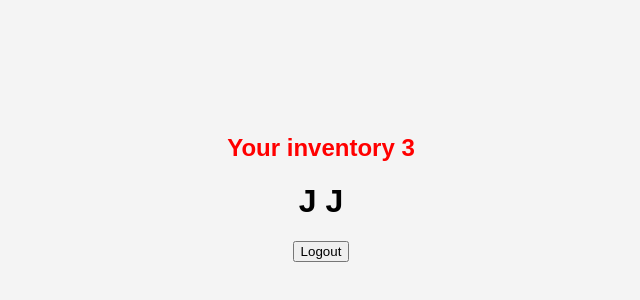
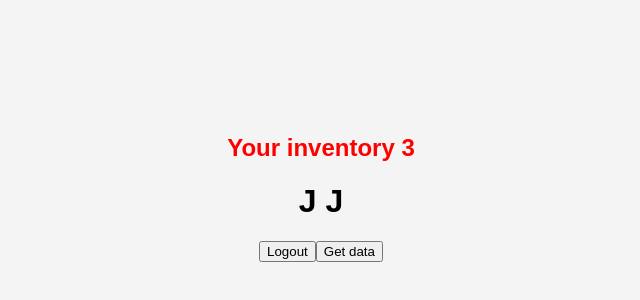
Before and after one commit to Cjunk/HOME-INVENTORY, a React (Create React App) app in the folder client/: page /test in a window 1280 px wide. Shown: the part 212-512 px from the top of the page, without its empty margins (319-959 px from the left). Built offline with nearby package versions, Linux system fonts and the light colour scheme; sample sign-in values are in the browser's storage.

Commit message:
Took out the proxy as the session cookie wasnt being saved. have tested extracting data from the database and finally got it working!. Tested on IPAD too and it works

```diff
--- a/client/package.json
+++ b/client/package.json
@@ -20,7 +20,7 @@
     "test": "react-scripts test",
     "eject": "react-scripts eject"
   },
-  "proxy": "https://192.168.1.23:3001",
+
   "eslintConfig": {
     "extends": [
       "react-app",
@@ -40,6 +40,7 @@
     ]
   },
   "devDependencies": {
+    "@babel/plugin-proposal-private-property-in-object": "^7.21.11",
     "@babel/plugin-transform-optional-catch-binding": "^7.23.4",
     "dotenv": "^16.4.0"
   }
--- a/client/src/Components/login.js
+++ b/client/src/Components/login.js
@@ -1,7 +1,6 @@
 import React, { useState } from 'react';
 import './styles/login.css';
 import axios from 'axios'; // Import Axios
-const serverIP = '192.168.1.23'; // Replace with your server's IP address
 // public ip http://112.141.11.237/
 function LoginForm({ setLogin }) {
     const [username, setUsername] = useState('');
@@ -16,7 +15,7 @@ function LoginForm({ setLogin }) {
             password: password,
         };
         try {
-            const response = await axios.post(`/login`, payload, {
+            const response = await axios.post(`${process.env.REACT_APP_EXPRESS_SERVER_URL}/login`, payload, {
                 withCredentials: true, // Include cookies in the request
                 headers: {
                     'Content-Type': 'application/json',
@@ -24,10 +23,10 @@ function LoginForm({ setLogin }) {
             });
 
             if (response.status === 200) {
-                const responseData = response.data;
-                console.log('Login response:', responseData);
+                console.log('Login response:', response.data);
                 localStorage.setItem('isLoggedIn', 'true');
                 setLogin(true);
+                //  TODO:  implement get POST login info from the server. must get from /test
             } else {
                 console.error('Failed to login:', response);
             }
--- a/client/src/Components/testpage.js
+++ b/client/src/Components/testpage.js
@@ -1,12 +1,31 @@
-import React from 'react';
+import React, { useState } from 'react';
 import './styles/login.css';
 import axios from 'axios';
-const serverIP = '192.168.1.23'; // Replace with your server's IP address
 function TestPage({ setLogout }) {
+  const [theData, settheData] = useState('')
+  const getData = async () => {
+    try {
+      const response = await axios.get(`${process.env.REACT_APP_EXPRESS_SERVER_URL}/secure/getLoggedInInfo`, {
+        withCredentials: true,
+        headers: {
+          'Content-Type': 'application/json',
+          'sessionID': 'sessionID' + encodeURIComponent(document.cookie)
+        },
+      })
+      if (response.status === 200) {
+        settheData(response.data)
+      } else {
+        settheData(response.data)
+        console.error('No data received');
+      }
+    } catch (error) {
+      settheData('Failed to get data')
+      console.error('Failed to logout:', error);
+    }
+  }
   const handleLogout = async () => {
     try {
-      console.log("Cookies before Axios request:", document.cookie);
-      const response = await axios.post(`/logout`, {
+      const response = await axios.post(`${process.env.REACT_APP_EXPRESS_SERVER_URL}/logout`, {
         withCredentials: true,
         headers: {
           'Content-Type': 'application/json',
@@ -27,10 +46,14 @@ function TestPage({ setLogout }) {
 
   return (
     <div>
+      {theData && <div>TheData: {theData.userID} {theData.user_first_name}  {theData.user_email}</div>}
       <h2>Your inventory 3</h2>
       <h1> J J</h1>
       <button onClick={handleLogout} className="input" id="logoutBut">
         Logout
+      </button>
+      <button onClick={getData} className="input" id="logoutBut">
+        Get data
       </button>
     </div>
   );
```
Also changed, not shown: 2 other files (tests, documents, lock files or other folders).
